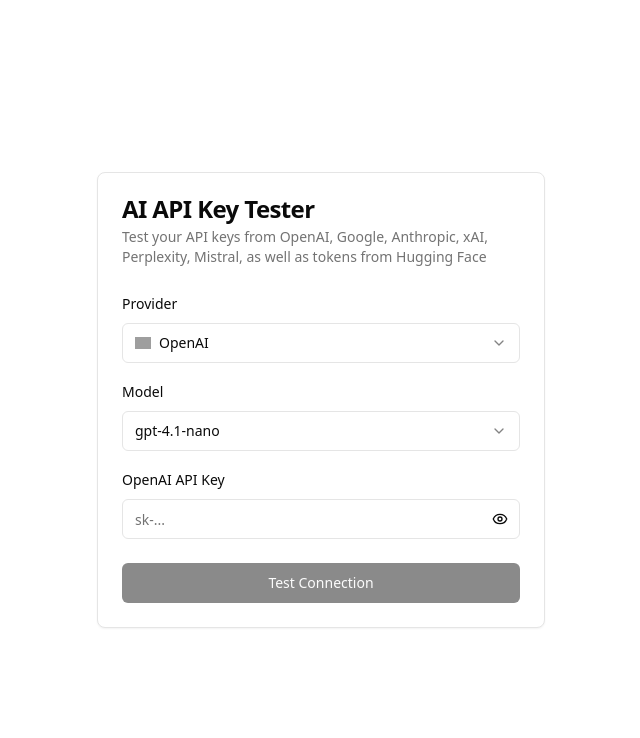
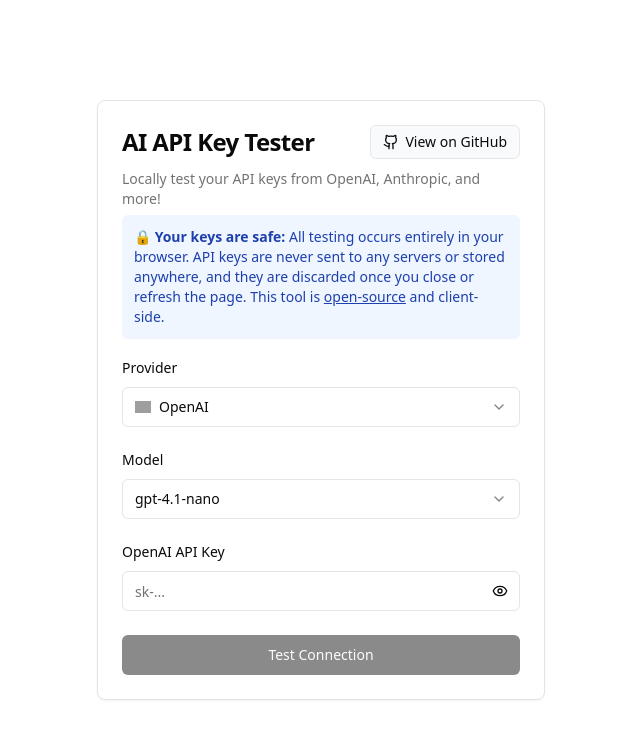
Before and after one commit to rishiskhare/ai-key-tester, a Next.js app: page / in a window 1280 px wide. Shown: the top 738 px of the page, without its empty margins (319-959 px from the left). Built offline with nearby package versions, Linux system fonts and the light colour scheme; grey boxes are pictures that could not be loaded.

Commit message:
Added security message

```diff
--- a/app/page.tsx
+++ b/app/page.tsx
@@ -7,7 +7,7 @@ import { Label } from "@/components/ui/label"
 import { Select, SelectContent, SelectItem, SelectTrigger, SelectValue } from "@/components/ui/select"
 import { Card, CardContent, CardDescription, CardFooter, CardHeader, CardTitle } from "@/components/ui/card"
 import { Alert, AlertDescription, AlertTitle } from "@/components/ui/alert"
-import { Loader2, Eye, EyeOff } from "lucide-react"
+import { Loader2, Eye, EyeOff, Github } from "lucide-react"
 import { generateText } from "ai"
 import { cn } from "@/lib/utils"
 
@@ -358,14 +358,36 @@ export default function AIKeyTester() {
   return (
     <div className="flex items-center justify-center min-h-screen py-8">
       <Card className="w-full max-w-md">
-        <CardHeader>
-          <CardTitle>AI API Key Tester</CardTitle>
-          <CardDescription>
-            Test your API keys from OpenAI, Google, Anthropic, xAI, Perplexity, Mistral, as well as tokens from Hugging
-            Face
+        <CardHeader className="pb-4">
+          <div className="flex items-center justify-between mb-1">
+            <CardTitle>AI API Key Tester</CardTitle>
+            <a
+              href="https://github.com/rishiskhare/ai-key-tester"
+              target="_blank"
+              rel="noopener noreferrer"
+              className="flex items-center px-3 py-1.5 rounded-md border border-gray-200 bg-gray-50 hover:bg-gray-100 transition-colors text-sm"
+            >
+              <Github className="w-4 h-4 mr-1.5" />
+              View on GitHub
+            </a>
+          </div>
+          <CardDescription className="mb-4">
+            Locally test your API keys from OpenAI, Anthropic, and more!
           </CardDescription>
+          <div className="p-3 bg-blue-50 text-blue-800 rounded-md text-sm">
+            <strong>🔒 Your keys are safe:</strong> All testing occurs entirely in your browser. API keys are never sent
+            to any servers or stored anywhere, and they are discarded once you close or refresh the page. This tool is{" "}
+            <a
+              href="https://github.com/rishiskhare/ai-key-tester"
+              target="_blank"
+              rel="noopener noreferrer"
+              className="underline font-medium hover:text-blue-600 transition-colors"
+            >
+              open-source
+            </a>{" "} and client-side.
+          </div>
         </CardHeader>
-        <CardContent className="space-y-4">
+        <CardContent className="space-y-5">
           <div className="space-y-2">
             <Label htmlFor="provider">Provider</Label>
             <Select value={provider} onValueChange={handleProviderChange}>
@@ -447,11 +469,7 @@ export default function AIKeyTester() {
                 </SelectTrigger>
                 <SelectContent>
                   {modelOptions[provider as keyof typeof modelOptions].map((modelOption) => (
-                    <SelectItem
-                      key={modelOption}
-                      value={modelOption}
-                      className="w-full"
-                    >
+                    <SelectItem key={modelOption} value={modelOption} className="w-full">
                       <span>{modelOption}</span>
                     </SelectItem>
                   ))}
@@ -500,7 +518,7 @@ export default function AIKeyTester() {
             <Alert
               variant={result.success ? "default" : "destructive"}
               className={cn(
-                "overflow-hidden",
+                "overflow-hidden mt-2",
                 result.success && "border-green-500 text-green-700 bg-white",
                 !result.success && "bg-white",
               )}
```
